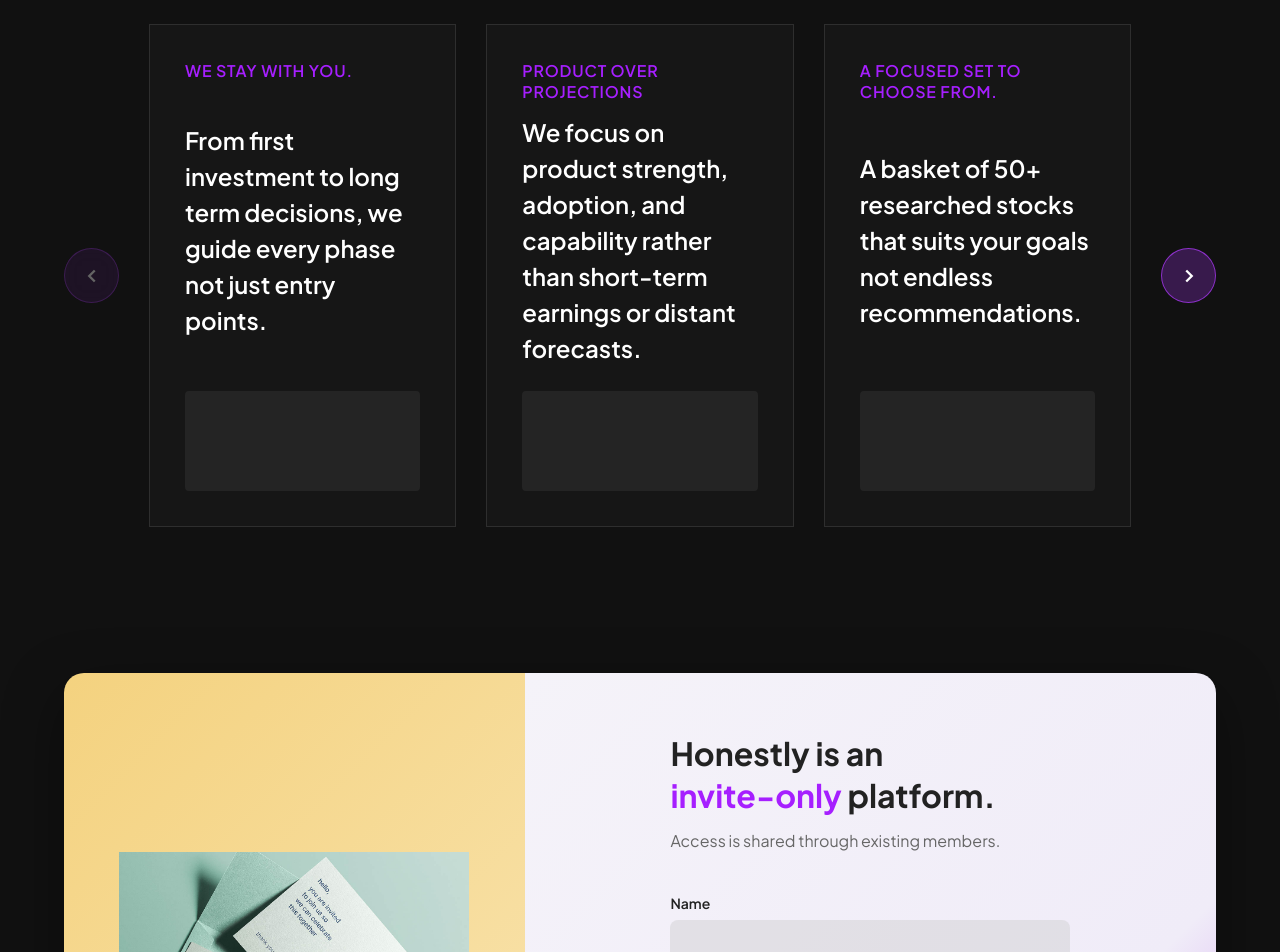
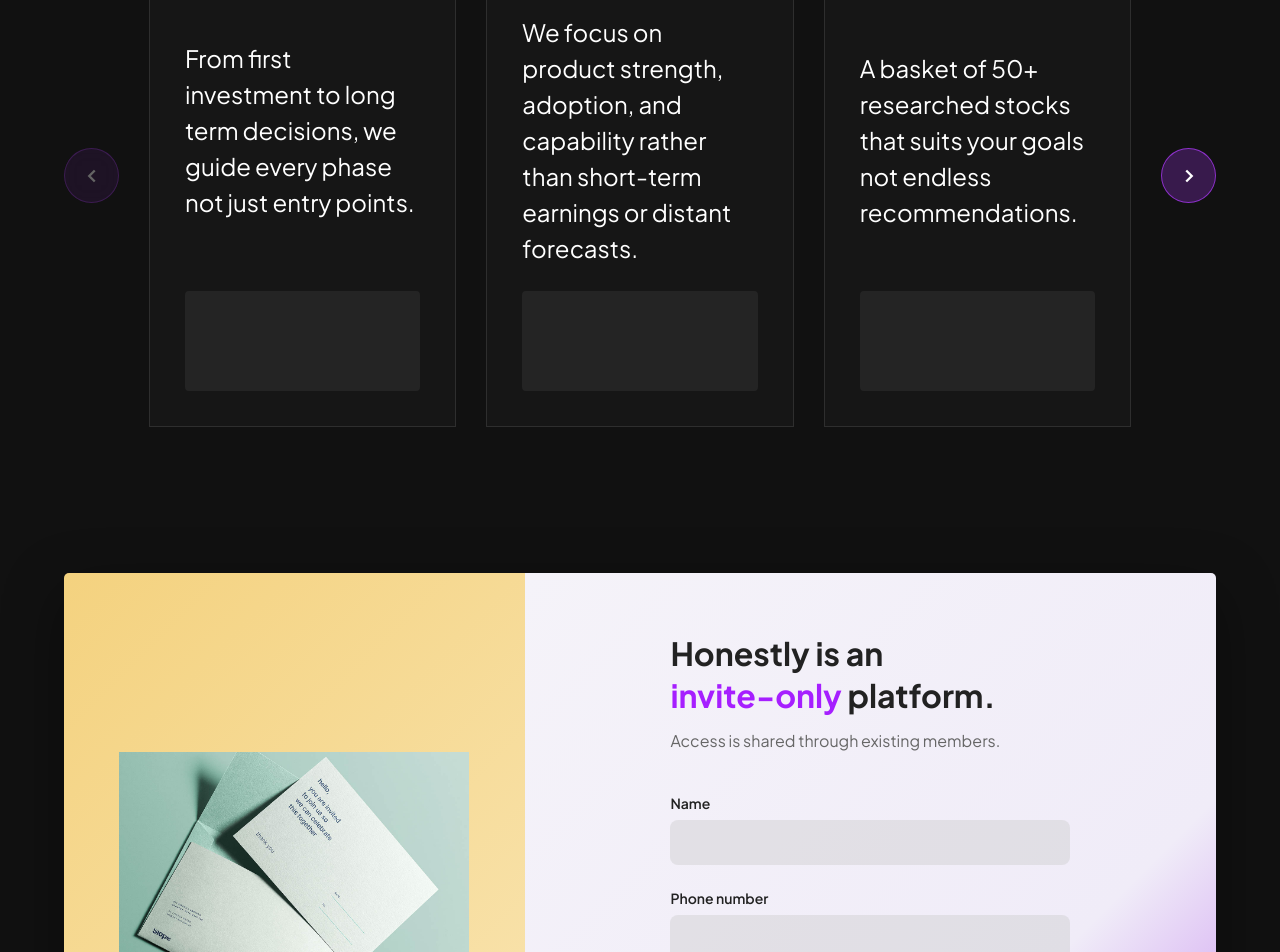
Before and after one commit to WinUdupa/Landing_Page, a React (Vite) app: page / in a window 1280 px wide. Shown: the part 3820-4772 px from the top of the page. Built offline with nearby package versions, Linux system fonts and the light colour scheme.

Commit message:
update feature card

```diff
--- a/src/components/FeatureSection.tsx
+++ b/src/components/FeatureSection.tsx
@@ -5,27 +5,27 @@
   {
     title: "We stay with you.",
     text: "From first investment to long term decisions, we guide every phase not just entry points.",
-    color: "#B13BFF4D",
+    color: "#B13BFF",
   },
   {
     title: "Product Over Projections",
     text: "We focus on product strength, adoption, and capability rather than short-term earnings or distant forecasts.",
-    color: "#2D78FE4D",
+    color: "#2D78FE",
   },
   {
     title: "A focused set to choose from.",
     text: "A basket of 50+ researched stocks that suits your goals not endless recommendations.",
-    color: "#27D8F74F",
+    color: "#27D8F7",
   },
   {
     title: "Diversification, made visible",
     text: "Stocks spread across industries and risk buckets to help balance desicions.",
-    color: "#2BFF4B4F",
+    color: "#2BFF4B",
   },
   {
     title: "Portfolio review",
     text: "Annual reviews of equity, debt, gold, and more-at no extra cost.",
-    color: "#FFCB3A4F",
+    color: "#FFCB3A",
   },
 ];
 
--- a/src/styles/FeatureSection.css
+++ b/src/styles/FeatureSection.css
@@ -12,7 +12,6 @@
 
 /* Container */
 .feature-container {
-  padding-top: 100px;
   max-width: 1400px;
   width: 100%;
   margin: 0 auto;
@@ -123,7 +122,7 @@
 .card-title {
   font-size: clamp(14px, 1.5vw, 16px);
   font-weight: 600;
-  color: #a61fff;
+  color: var(--accent);
   margin-bottom: 12px;
   text-transform: uppercase;
   letter-spacing: 0.05em;
@@ -132,7 +131,7 @@
 /* Text */
 .card-text {
   font-size: clamp(18px, 2.5vw, 24px);
-  font-weight: 600;
+  font-weight: 300;
   line-height: 1.5;
 }
 
--- a/src/styles/InviteSection.css
+++ b/src/styles/InviteSection.css
@@ -16,7 +16,7 @@
   display: grid;
   grid-template-columns: 0.4fr 0.6fr;
   gap: 0;
-  border-radius: 20px;
+  border-radius: 5px;
   overflow: hidden;
   box-shadow: 0 20px 60px rgba(0, 0, 0, 0.4);
 }
```
